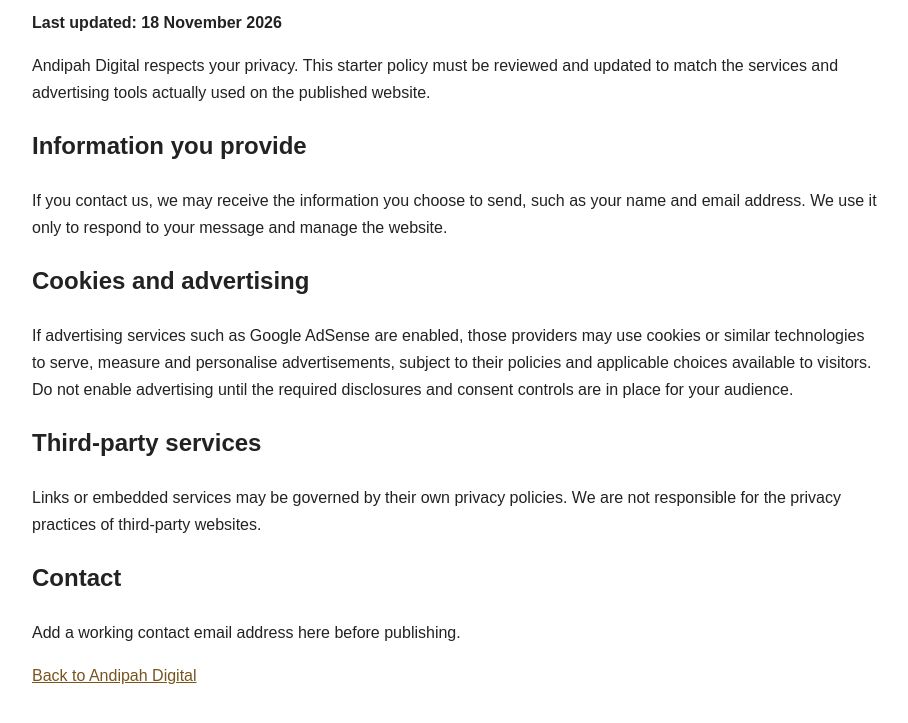
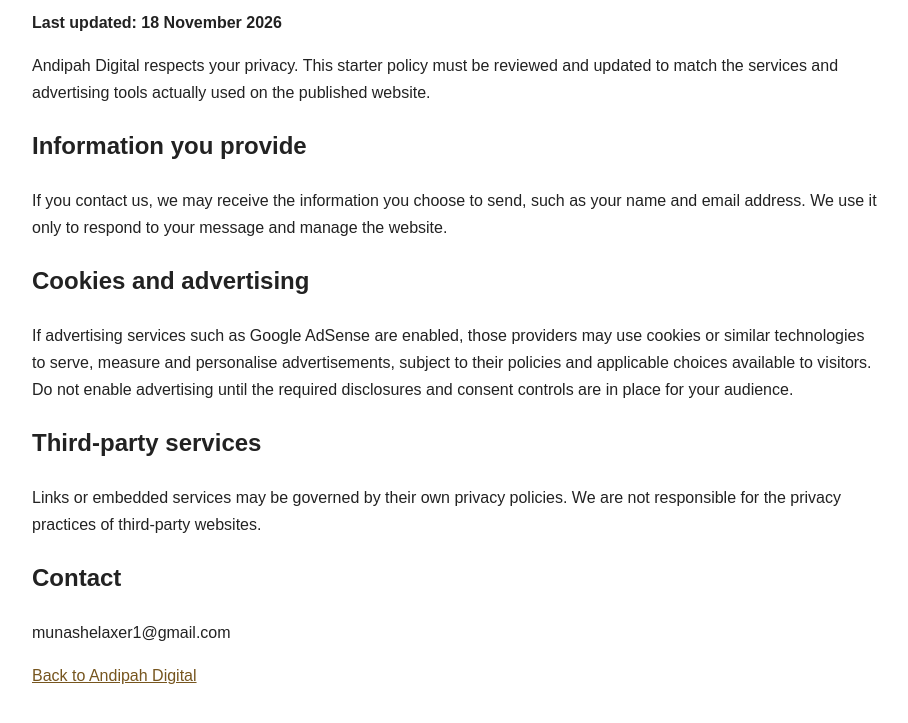
Before and after one commit to munashelaxer1-del/andipa-degital, a plain HTML site: page privacy.html in a window 1280 px wide. Shown: the part 107-830 px from the top of the page, without its empty margins (183-1091 px from the left). Drawn offline with Linux system fonts and the light colour scheme.

Commit message:
Update contact email in privacy policy
Updated the contact email address in the privacy policy.

```diff
--- a/privacy.html
+++ b/privacy.html
@@ -1 +1 @@
-<!doctype html><html lang="en"><head><meta charset="utf-8"><meta name="viewport" content="width=device-width,initial-scale=1"><title>Privacy Policy | Andipah Digital</title><style>body{font:16px/1.7 Arial,sans-serif;max-width:850px;margin:40px auto;padding:0 20px;color:#222}a{color:#76551e}</style></head><body><h1>Privacy Policy</h1><p><strong>Last updated: 18 November 2026</strong></p><p>Andipah Digital respects your privacy. This starter policy must be reviewed and updated to match the services and advertising tools actually used on the published website.</p><h2>Information you provide</h2><p>If you contact us, we may receive the information you choose to send, such as your name and email address. We use it only to respond to your message and manage the website.</p><h2>Cookies and advertising</h2><p>If advertising services such as Google AdSense are enabled, those providers may use cookies or similar technologies to serve, measure and personalise advertisements, subject to their policies and applicable choices available to visitors. Do not enable advertising until the required disclosures and consent controls are in place for your audience.</p><h2>Third-party services</h2><p>Links or embedded services may be governed by their own privacy policies. We are not responsible for the privacy practices of third-party websites.</p><h2>Contact</h2><p>Add a working contact email address here before publishing.</p><p><a href="index.html">Back to Andipah Digital</a></p></body></html>
+<!doctype html><html lang="en"><head><meta charset="utf-8"><meta name="viewport" content="width=device-width,initial-scale=1"><title>Privacy Policy | Andipah Digital</title><style>body{font:16px/1.7 Arial,sans-serif;max-width:850px;margin:40px auto;padding:0 20px;color:#222}a{color:#76551e}</style></head><body><h1>Privacy Policy</h1><p><strong>Last updated: 18 November 2026</strong></p><p>Andipah Digital respects your privacy. This starter policy must be reviewed and updated to match the services and advertising tools actually used on the published website.</p><h2>Information you provide</h2><p>If you contact us, we may receive the information you choose to send, such as your name and email address. We use it only to respond to your message and manage the website.</p><h2>Cookies and advertising</h2><p>If advertising services such as Google AdSense are enabled, those providers may use cookies or similar technologies to serve, measure and personalise advertisements, subject to their policies and applicable choices available to visitors. Do not enable advertising until the required disclosures and consent controls are in place for your audience.</p><h2>Third-party services</h2><p>Links or embedded services may be governed by their own privacy policies. We are not responsible for the privacy practices of third-party websites.</p><h2>Contact</h2><p>munashelaxer1@gmail.com</p><p><a href="index.html">Back to Andipah Digital</a></p></body></html>
```
